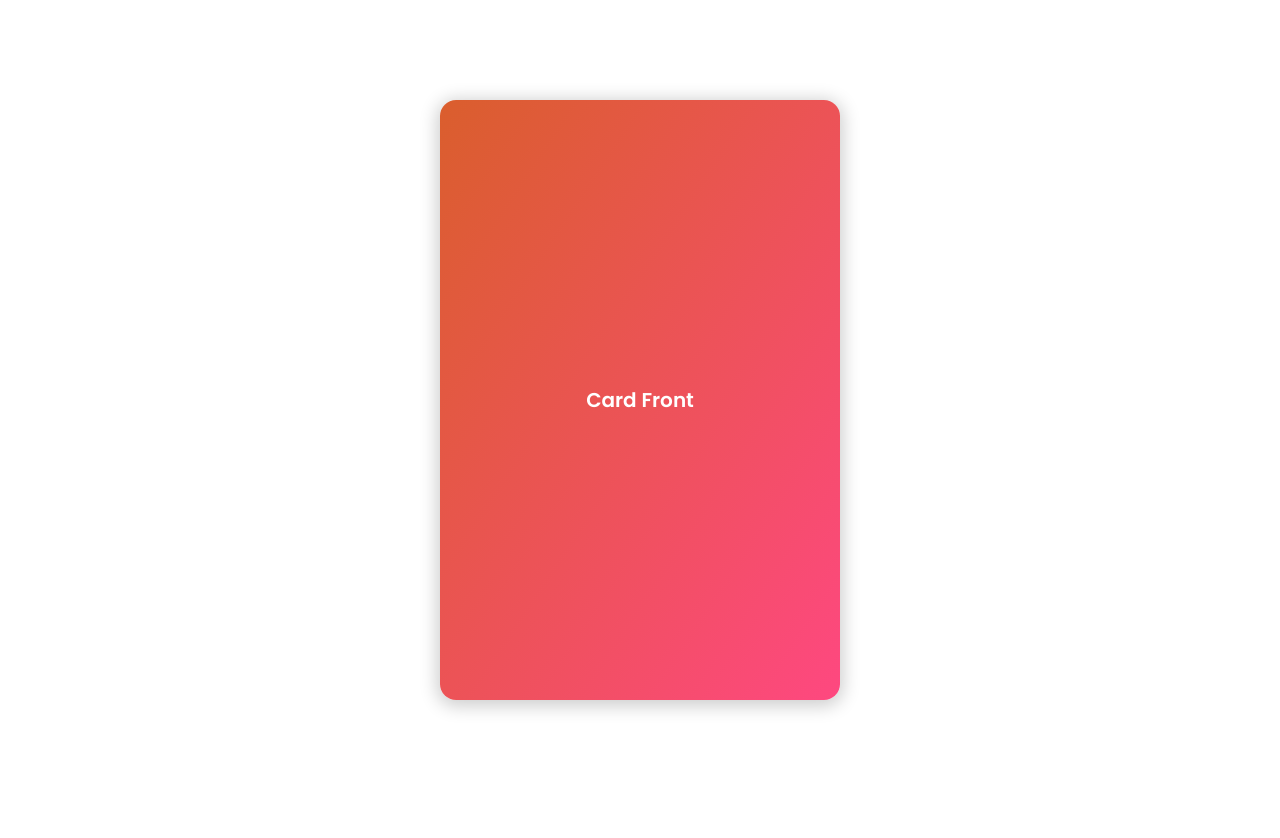
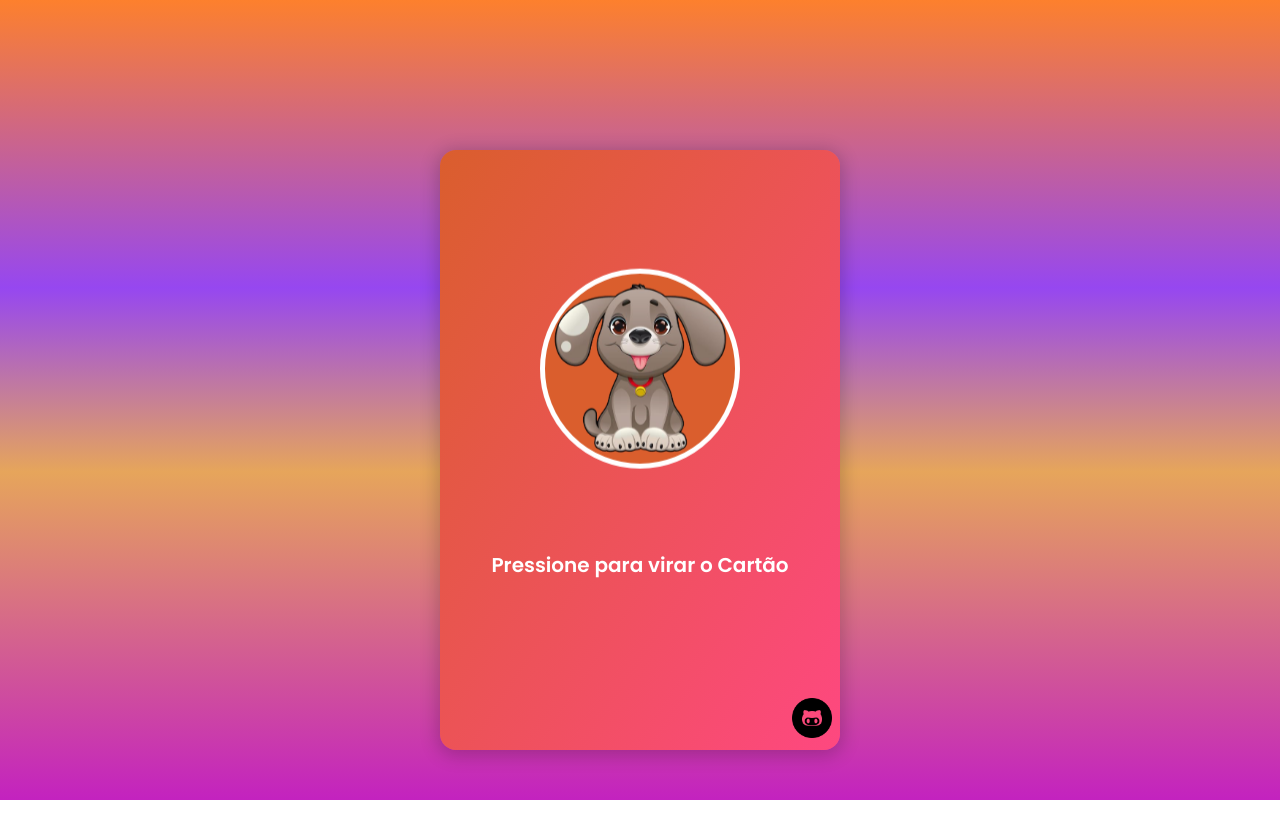
Before and after one commit to Tawan-Silva/cartao-de-visita, a plain HTML site: page index.html in a window 1280 px wide. After the commit the page ends 800 px from the top, so only its background shows below. Drawn offline with Linux system fonts and the light colour scheme.

Commit message:
:up: Nova funcionalidade

```diff
--- a/index.html
+++ b/index.html
@@ -4,12 +4,9 @@
 <head>
     <meta charset="UTF-8">
     <meta name="viewport" content="width=device-width, initial-scale=1.0">
-    <script defer src="https://use.fontawesome.com/ff32b6f604.js"></script>
-    <script defer src="js/index.js"></script>
     <link rel="stylesheet" href="styles/style.css" />
-    <title>Game Card</title>
-
-
+    <link rel="shortcut icon" href="/img/img-dog.png">
+    <title>Cartão de Visitas</title>
 </head>
 
 <body>
@@ -17,12 +14,18 @@
         <div class="card">
             <div class="card__inner">
                 <div class="card__face card__face--front">
-                <h2>Card Front</h2>
+                    <div class="front-img">
+                        <img src="/img/img-dog-grey.png" alt="imagem dog grey">
+                        <h2>Pressione para virar o Cartão</h2>
+                    </div>
+                    <div class="seta-img">
+                        <a href="https://github.com/Tawan-Silva"><img src="/img/github.png" alt="icon whatsapp"></a>
+                    </div>
                 </div>
                 <div class="card__face card__face--back">
                     <div class="card__content">
                         <div class="card__header">
-                        <img src="img/img-dog.png" alt="" class="pp" />
+                            <img src="img/img-dog.png" alt="imagem dog" class="pp" />
                             <h2>Hospedagem para mini Dogs</h2>
                         </div>
                         <div class="card__body">
@@ -33,9 +36,11 @@
                                 <li>Trazerem sua Comida</li>
                                 <li>Serem calmos e Simpáticos</li>
                             </ul>
-                        <div class="icon-button">
-                            <button class="button">Whatsapp</button>
-                            <button  class="button">E-mail</button>
+                            <div class="icon-contact">
+                                <a href="https://api.whatsapp.com/send?phone=5581987438362&text=Oii%2C%20vim%20atrav%C3%A9s%20do%20cart%C3%A3o%20de%20visita!"
+                                    target="_blank"><img class="contact" src="/img/whatsapp.png" alt="icon whatsapp"></a>
+                                <a href="mailto:tawan.tls43@gmail.com? subject=Olá vim pelo Cartão de Visitas"
+                                    target="_blank"><img class="contact" src="/img/gmail.png" alt="icon gmail"></a>
                             </div>
                         </div>
                     </div>
@@ -44,6 +49,7 @@
         </div>
     </main>
 
+    <script defer src="js/index.js"></script>
 </body>
 
 </html>
--- a/styles/style.scss
+++ b/styles/style.scss
@@ -15,14 +15,18 @@
 }
 
 main {
-    width: 100vw;
     height: 100vh;
+    display: flex;
+    justify-content: center;
+    align-items: center;
+    background: linear-gradient(0deg, rgba(195, 34, 191, 1) 0%, rgba(230, 165, 91, 1) 41%, rgba(150, 71, 240, 1) 64%, rgba(253, 128, 45, 1) 100%);
+
 
     .card {
         margin: 100px auto 0;
         width: 400px;
         height: 600px;
-        perspective: 1000px;
+        perspective: 700px;
 
         .card__inner {
             width: 100%;
@@ -42,6 +46,7 @@ main {
                 overflow: hidden;
                 border-radius: 16px;
                 box-shadow: 0px 3px 18px 3px rgba(0, 0, 0, 0.2);
+
             }
 
             .card__face--front {
@@ -55,8 +60,50 @@ main {
                     color: #FFF;
                     font-size: 20px;
                 }
+
+                .seta-img {
+                    height: 100%;
+
+                    img {
+                        position: absolute;
+                        width: 40px;
+                        height: 40px;
+                        object-fit: cover;
+                        bottom: 2%;
+                        right: 2%;
+
+                    }
+                }
+
+                .front-img {
+                    height: 100%;
+                    width: 100%;
+                    display: flex;
+                    flex-direction: column;
+                    align-items: center;
+                    justify-content: center;
+                    gap: 30px;
+
+
+                    img {
+                        width: 200px;
+                        height: 200px;
+                        border-radius: 50%;
+                        border: solid white 5px;
+                        animation-name: pulo;
+                        animation-duration: 4s;
+                        animation-iteration-count: infinite;
+                        background: var(--primary);
+                    }
+
+                    @keyframes pulo {
+                        50% {
+                            transform: translateY(-4rem);
+                        }
+                    }
+
+                }
             }
-
 
             .card__face--back {
                 background-color: var(--light);
@@ -90,7 +137,7 @@ main {
                     bottom: 0;
                     background-image: linear-gradient(to bottom left, var(--primary) 10%, var(--secondary) 115%);
                     z-index: -1;
-                    border-radius: 0px 0px 50% 0px;
+                    border-radius: 0px 0px 50% 50%;
                 }
 
                 .pp {
@@ -122,19 +169,20 @@ main {
                         margin: 20px;
                     }
 
-                    .icon-button {
+                    .icon-contact {
                         display: flex;
                         justify-content: center;
                         align-items: center;
-                        gap: 20px;
+                        gap: 50px;
 
-                        .button {
-                            width: 80px;
-                            height: 30px;
-                            border-radius: 5px;
-                            border: 0;
-                            background: linear-gradient(to bottom left, var(--primary), var(--secondary));;
+                        img {
+                            width: 64px;
+                            height: 64px;
+                            object-fit: cover;
+                            border-radius: 50px;
                         }
+
+
                     }
                 }
             }
@@ -144,4 +192,12 @@ main {
     .card__inner.is-flipped {
         transform: rotateY(180deg);
     }
+
+    @media (max-width: 768px) {
+        .card {
+            width: 60%;
+            height: 80%;
+        }
+
+    }
 }
```
Also changed, not shown: img/github.png (added), img/gmail.png (added), img/img-dog-grey.png (added), img/whatsapp.png (added), styles/style.css, 1 other file. Lines whose indentation alone changed are shown as unchanged.
